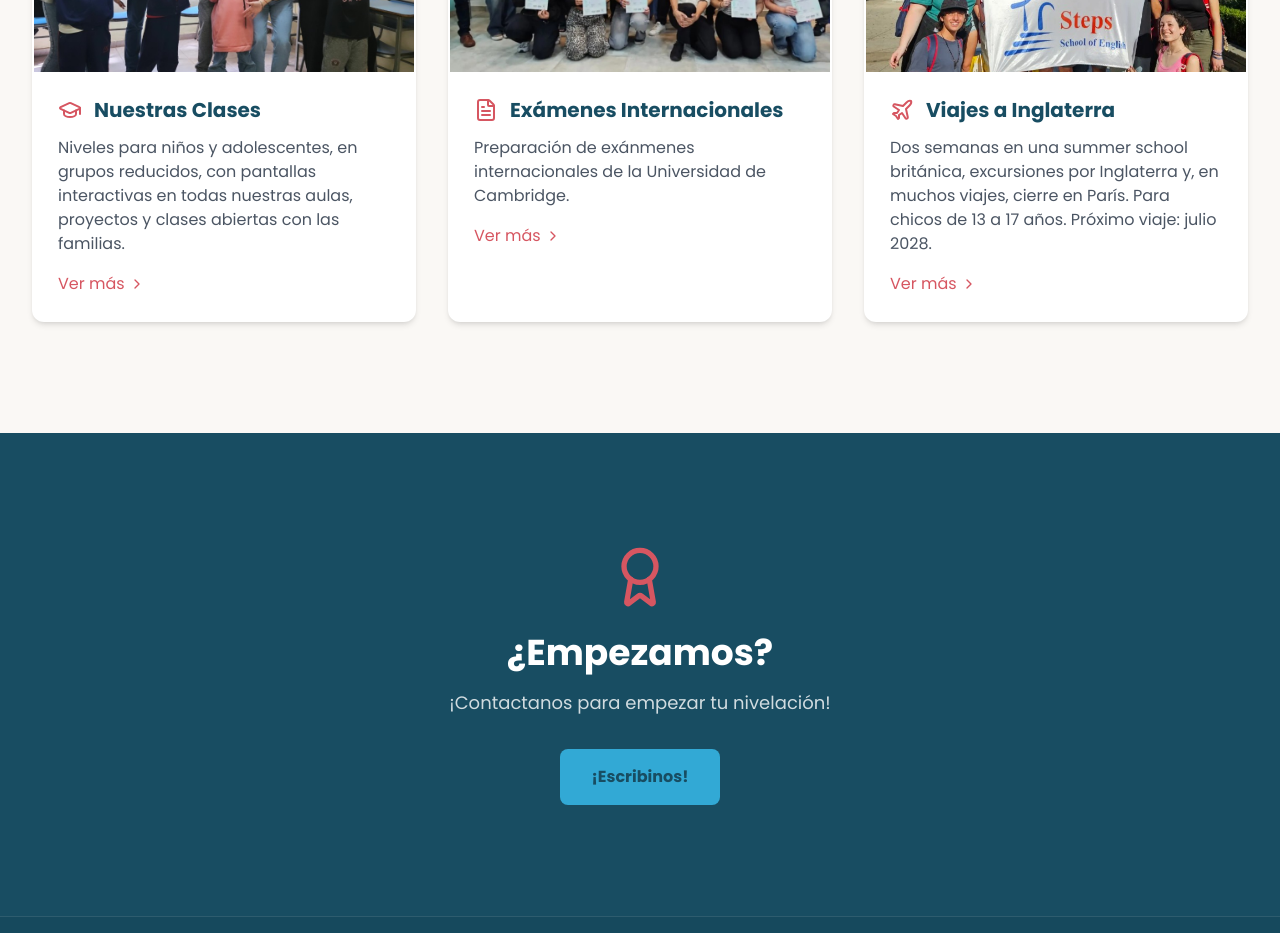
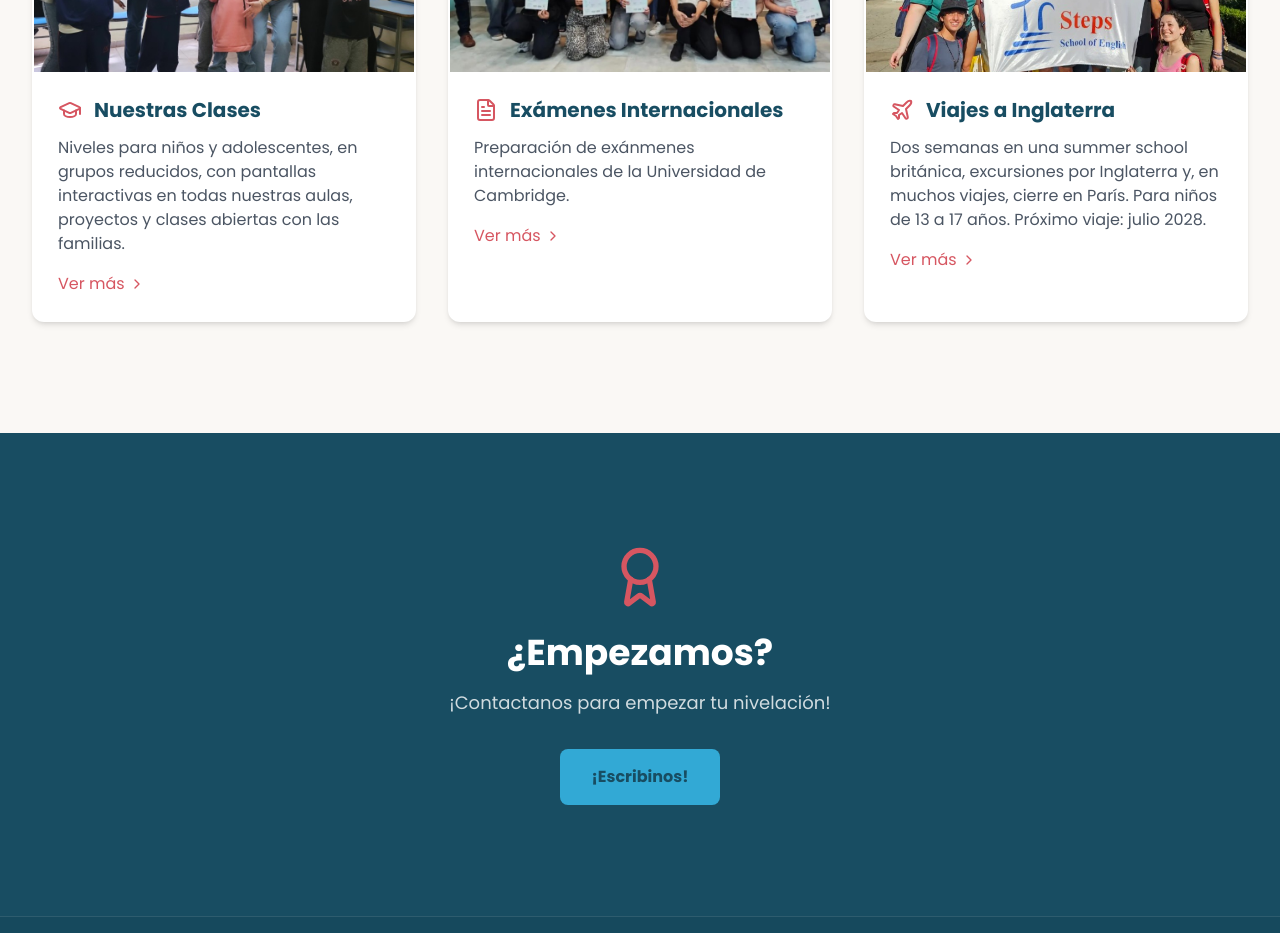
Before and after one commit to benjaamonti/steps-web, a React (Vite) app: page / in a window 1280 px wide. Shown: the part 1880-2813 px from the top of the page. Built offline with nearby package versions, Linux system fonts and the light colour scheme.

Commit message:
Update Home.tsx

```diff
--- a/src/pages/Home.tsx
+++ b/src/pages/Home.tsx
@@ -61,7 +61,7 @@ const previewCards = [
   {
     icon: Plane,
     title: 'Viajes a Inglaterra',
-    description: 'Dos semanas en una summer school británica, excursiones por Inglaterra y, en muchos viajes, cierre en París. Para chicos de 13 a 17 años. Próximo viaje: julio 2028.',
+    description: 'Dos semanas en una summer school británica, excursiones por Inglaterra y, en muchos viajes, cierre en París. Para niños de 13 a 17 años. Próximo viaje: julio 2028.',
     image: '/images/home/viajes.jpg',
     alt: 'Alumnos de Steps en Londres',
     link: '/viajes-a-inglaterra',
```
